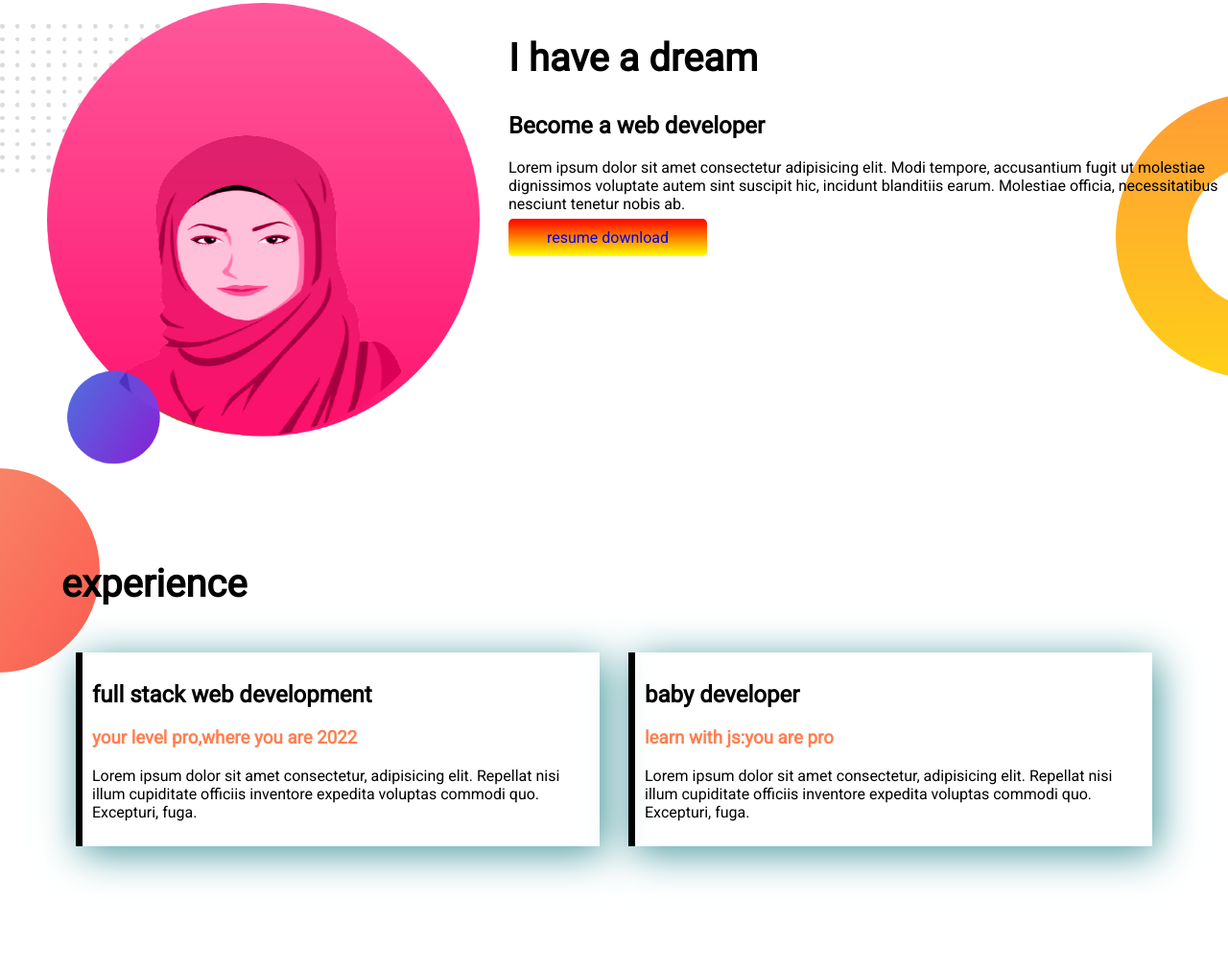
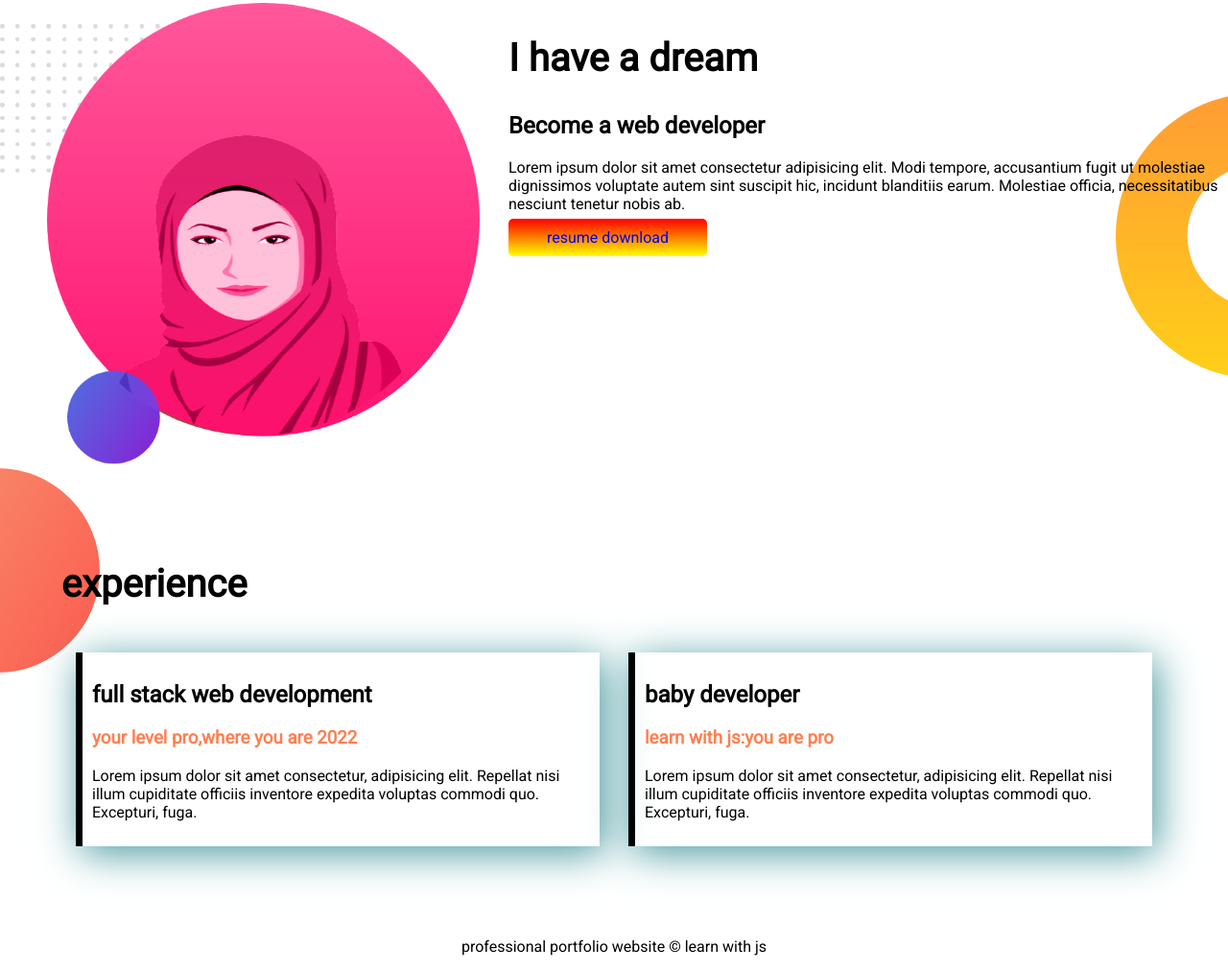
Before and after one commit to sima0000/professional-portfolio, a plain HTML site: page index.html in a window 1280 px wide. Shown: the part 537-1549 px from the top of the page at 96% size. Before the commit the page ends 1498 px from the top, so only its background shows below. Drawn offline with Linux system fonts and the light colour scheme.

Commit message:
footer send

```diff
--- a/index.html
+++ b/index.html
@@ -59,6 +59,11 @@
 
        </div>
     </section>
+    <footer>
+        <p>
+            professional portfolio website &copy; learn with js
+        </p>
+    </footer>
 
 
 </body>
--- a/style.css
+++ b/style.css
@@ -76,3 +76,7 @@ h1{
     border-image-slice:1px;
     padding:10px;
 }
+
+footer p{
+    text-align: center;
+}
```
